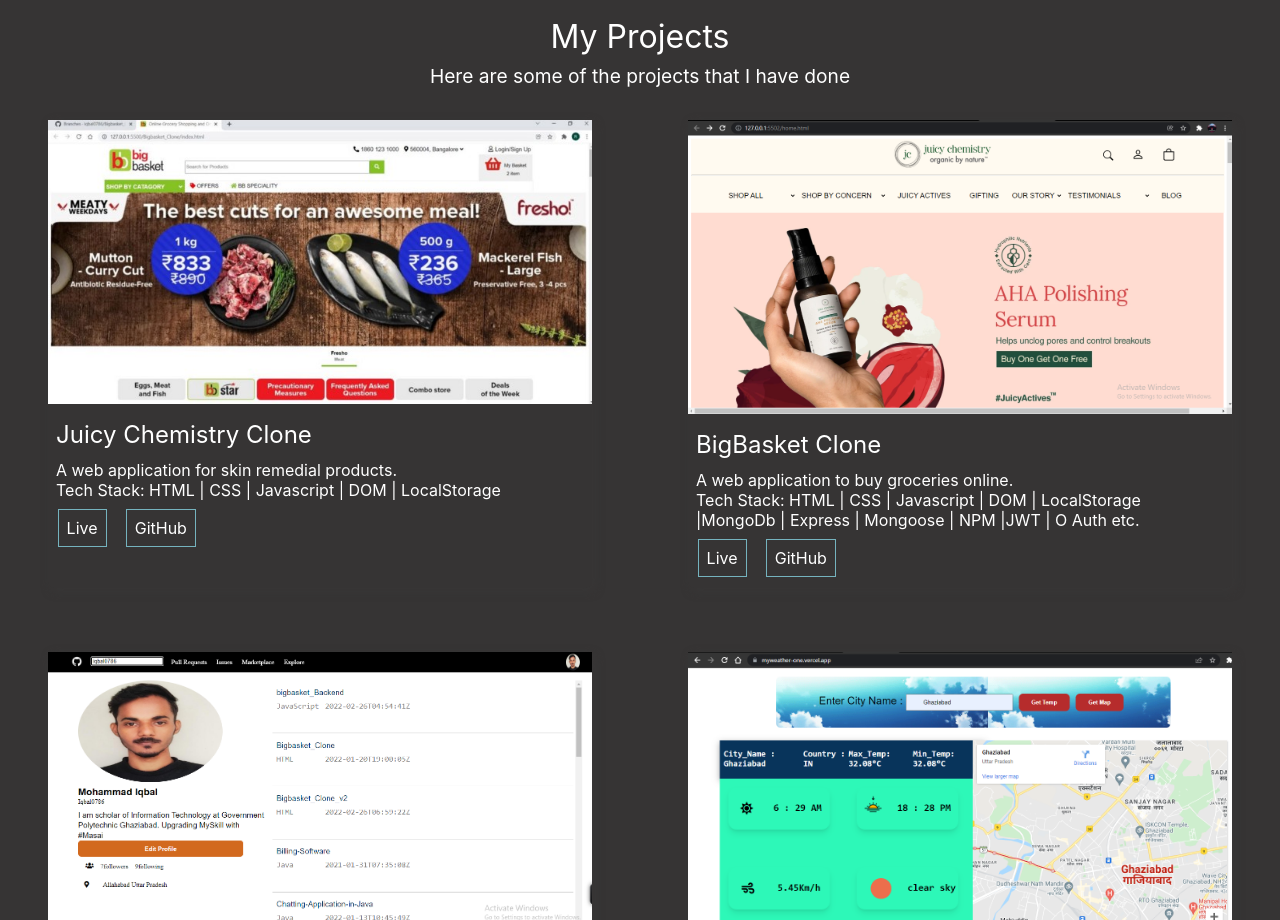
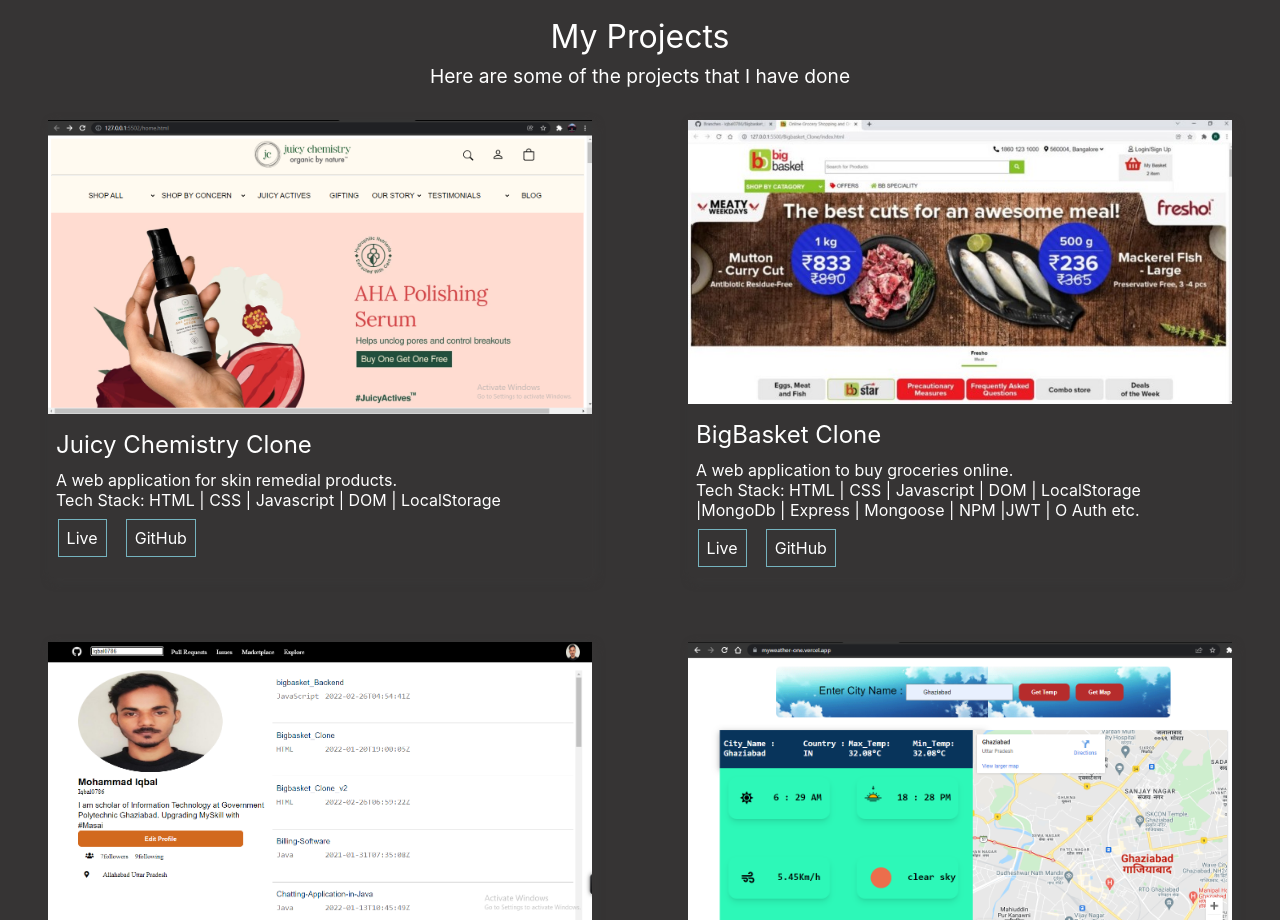
Before and after one commit to Iqbal0786/my_portfolio, a React (Create React App) app: page / in a window 1280 px wide. Shown: the part 2081-3001 px from the top of the page. Built offline with nearby package versions, Linux system fonts and the light colour scheme.

Commit message:
some changes

```diff
--- a/src/components/Pages/Project.js
+++ b/src/components/Pages/Project.js
@@ -19,7 +19,7 @@
                 {/* project one */}
                 <div className="projs">
                     <div className="img">
-                        <img src={bigbasekthero} alt="movies" />
+                        <img src={juicyheroimg} alt="movies" />
                     </div>
                     <div className="title">
                        Juicy Chemistry Clone
@@ -41,7 +41,7 @@
                  {/* project two */}
                  <div className="projs">
                     <div className="img">
-                        <img src={juicyheroimg} alt="movies" />
+                        <img src={bigbasekthero} alt="movies" />
                     </div>
                     <div className="title">
                        BigBasket Clone
```
